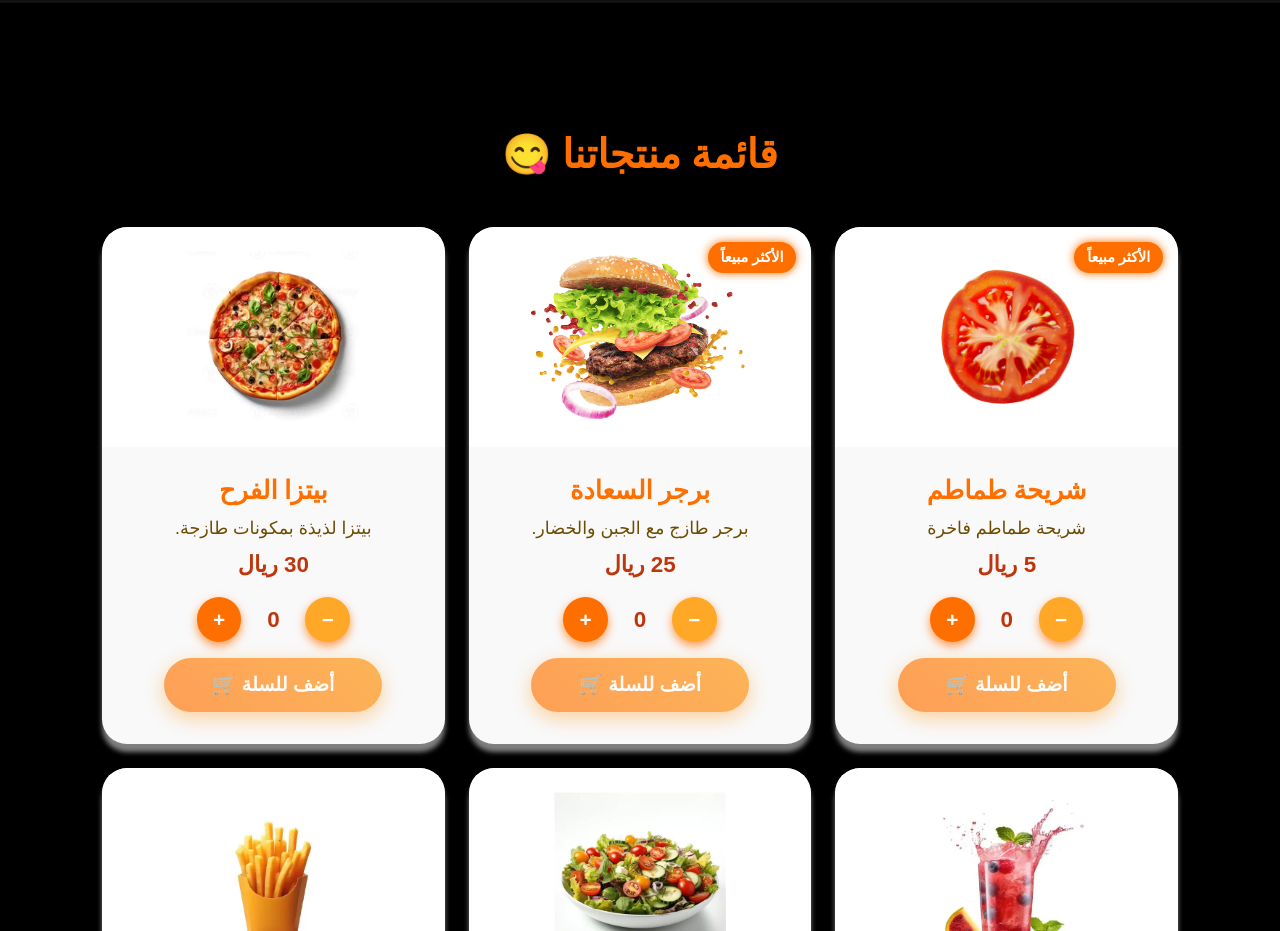
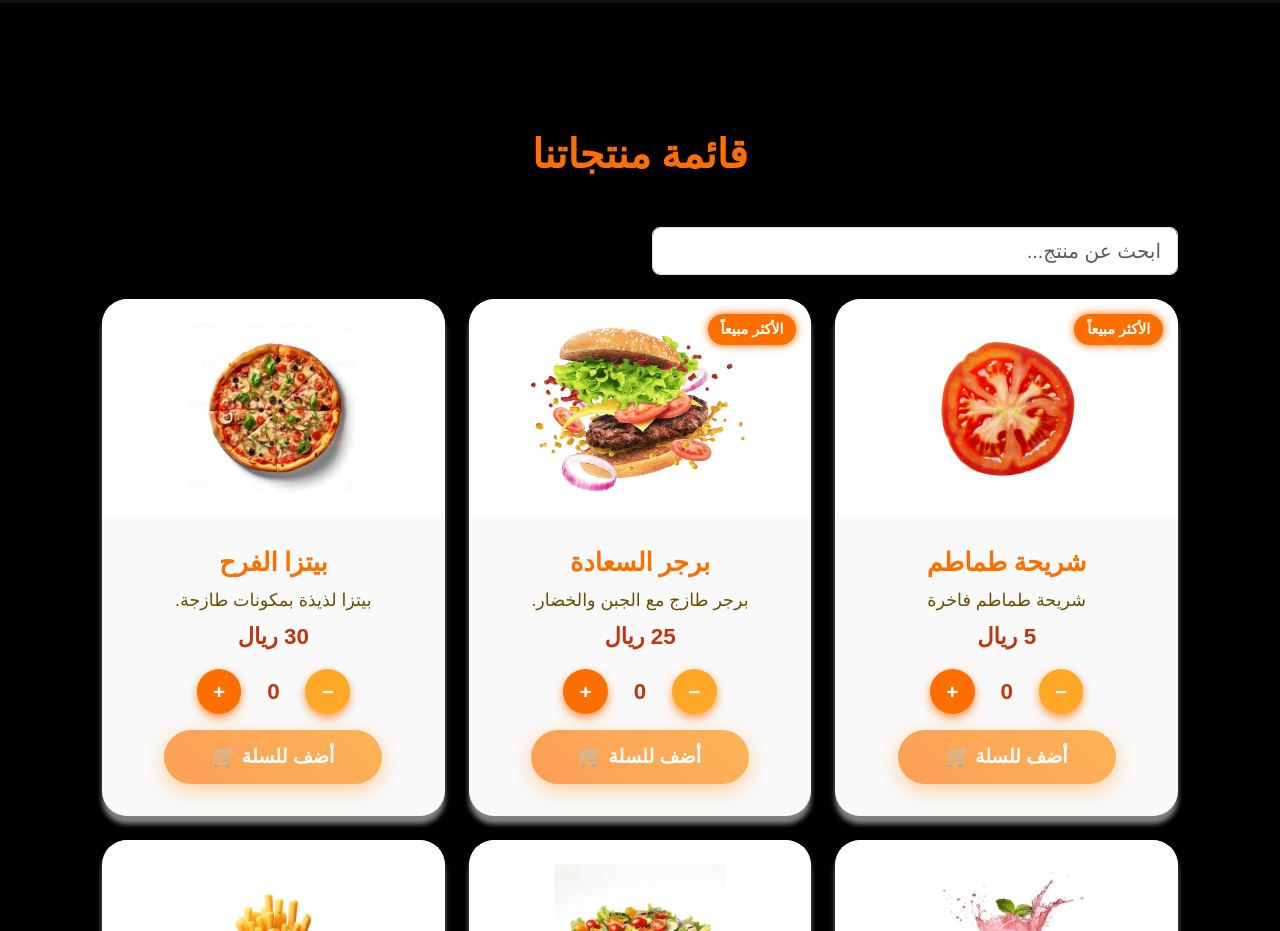
Before and after one commit to NoonMutaz/happiness-restaurant, a React (Vite) app: page / in a window 1280 px wide. Shown: the part 2500-3431 px from the top of the page. Built offline with nearby package versions, Linux system fonts and the light colour scheme; no server answers.

Commit message:
feat: add search functionality to Products component; filter items based on user input

```diff
--- a/src/components/Home-page/Products.jsx
+++ b/src/components/Home-page/Products.jsx
@@ -180,6 +180,8 @@ function Products( ) {
 
 // }
 //
+const [search, setSearch] = useState("");
+
 const { addOrder } = useContext(OrderContext);  // State: كميات المنتجات حسب id
   const [quantities, setQuantities] = useState(
     initialItems.reduce((acc, item) => {
@@ -195,20 +197,33 @@ const { addOrder } = useContext(OrderContext);  // State: كميات المنت
     }));
   };
 
-  // نقصان الكمية (لا تقل عن 0)
   const decrement = (id) => {
     setQuantities((prev) => ({
       ...prev,
       [id]: prev[id] > 0 ? prev[id] - 1 : 0,
     }));
   };
+const filteredItems = initialItems.filter(item =>
+  item.name.toLowerCase().includes(search.toLowerCase())
+);
 
   return (
     <ProductsSection id="products">
       <Container>
-        <Title id='order-section'>قائمة منتجاتنا 😋</Title>
+        <Title id='order-section'>قائمة منتجاتنا </Title>
+        <Row className="mb-4">
+  <Col md={{ span: 6, offset: 3 }}>
+    <input
+      type="text"
+      className="form-control form-control-lg"
+      placeholder="ابحث عن منتج..."
+      value={search}
+      onChange={(e) => setSearch(e.target.value)}
+    />
+  </Col>
+</Row>
         <Row className="g-4">
-          {initialItems.map((item, index) => (
+          {filteredItems.map((item, index) => (
             <Col md={4} key={item.id}>
               <ProductCard delay={index * 0.2}>
                 {item.badge && <Badge>{item.badge}</Badge>}
```
